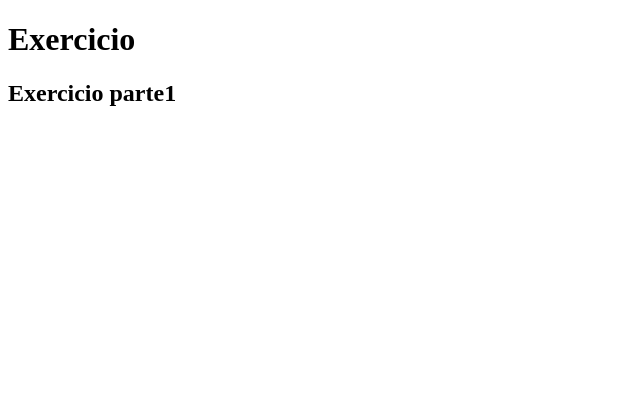
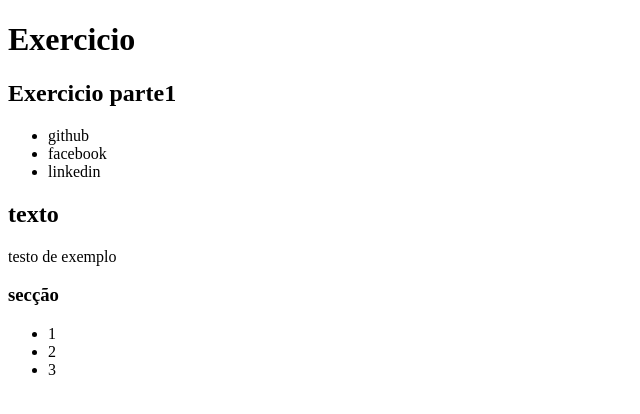
Before and after one commit to eliseucostaalbano/exercicio, a plain HTML site: page index.html in a window 1280 px wide. Shown: the whole page, without its empty margins (0-640 px from the left). Drawn offline with Linux system fonts and the light colour scheme.

Commit message:
terminamdo exercicio

```diff
--- a/index.html
+++ b/index.html
@@ -13,10 +13,26 @@
     <nav>
         <a>
             <ul>
-
+               <li> github</li>
+              <li>facebook</li>
+              <li> linkedin</li>
             </ul>
         </a>
+    </nav>
+<main>
+<article>
+    <h2>texto </h2>
+    <p>testo de exemplo</p>
+</article>
+<section>
+    <h3>secção</h3>
+    <ul>
+        <li>1</li>
+        <li>2</li>
+        <li>3</li>
+    </ul>
+</section>
+    </main>
 
-    </nav>
 </body>
 </html>
```
